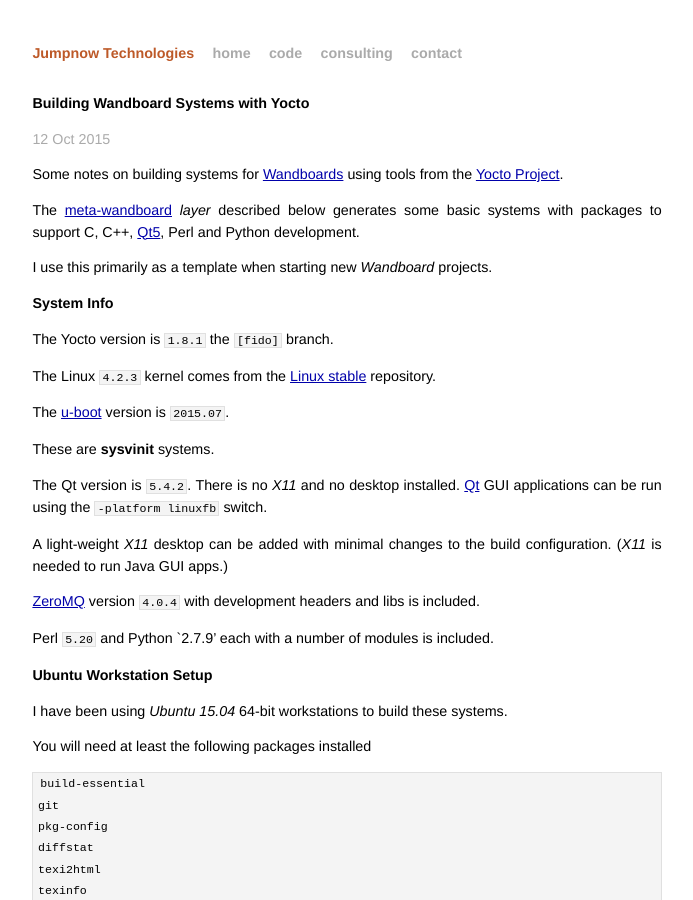
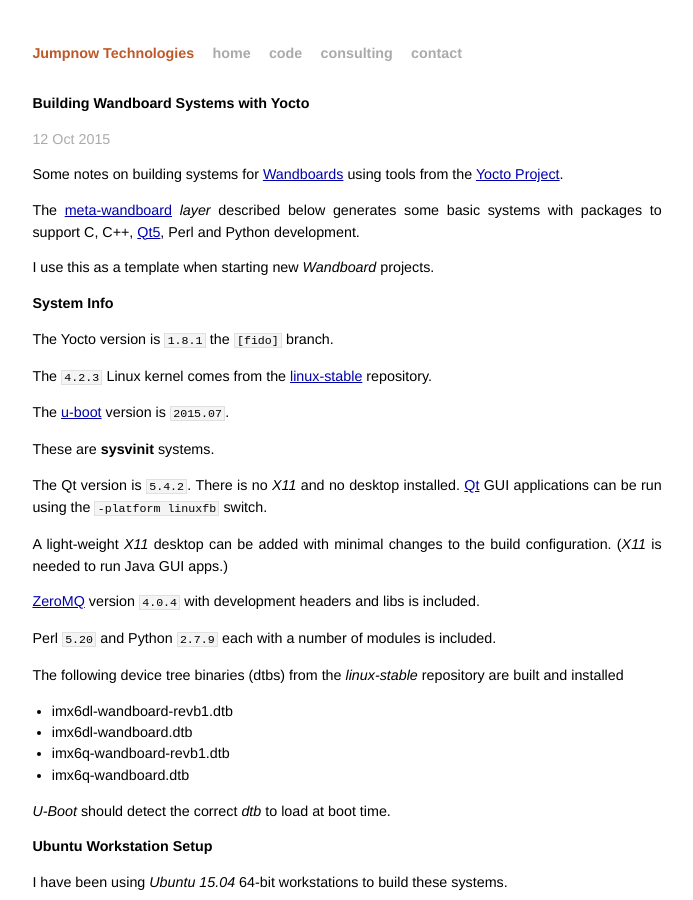
Before and after one commit to jumpnow/jumpnowtek-site, a Jekyll site: the page built from _posts/2014-02-28-Wandboard-Systems-with-Yocto.md, in a window 1280 px wide and 900 px high. Shown: the whole window, without its empty margins (293-986 px from the left). Built offline with Jekyll 4.4.1, drawn with Linux system fonts in a browser that asks for light colours.

Commit message:
More updates

```diff
--- a/_posts/2014-02-28-Wandboard-Systems-with-Yocto.md
+++ b/_posts/2014-02-28-Wandboard-Systems-with-Yocto.md
@@ -11,13 +11,13 @@
 
 The [meta-wandboard][meta-wandboard] *layer* described below generates some basic systems with packages to support C, C++, [Qt5][qt], Perl and Python development.
 
-I use this primarily as a template when starting new *Wandboard* projects.
+I use this as a template when starting new *Wandboard* projects.
 
 ### System Info
 
 The Yocto version is `1.8.1` the `[fido]` branch.
 
-The Linux `4.2.3` kernel comes from the [Linux stable][linux-stable] repository.
+The `4.2.3` Linux kernel comes from the [linux-stable][linux-stable] repository.
 
 The [u-boot][uboot] version is `2015.07`.
 
@@ -29,8 +29,16 @@
 
 [ZeroMQ][zeromq] version `4.0.4` with development headers and libs is included.
 
-Perl `5.20` and Python `2.7.9' each with a number of modules is included.
+Perl `5.20` and Python `2.7.9` each with a number of modules is included.
 
+The following device tree binaries (dtbs) from the *linux-stable* repository are built and installed
+
+* imx6dl-wandboard-revb1.dtb
+* imx6dl-wandboard.dtb
+* imx6q-wandboard-revb1.dtb
+* imx6q-wandboard.dtb
+
+*U-Boot* should detect the correct *dtb* to load at boot time.
 
 ### Ubuntu Workstation Setup
 
```
Also changed, not shown: other parts of _posts/2014-02-28-Wandboard-Systems-with-Yocto.md (+2 -2 lines), _posts/2014-02-21-Duovero-Systems-with-Yocto.md (+4 -4 lines), _posts/2015-06-08-BeagleBone-Systems-with-Yocto.md (+4 -4 lines).
